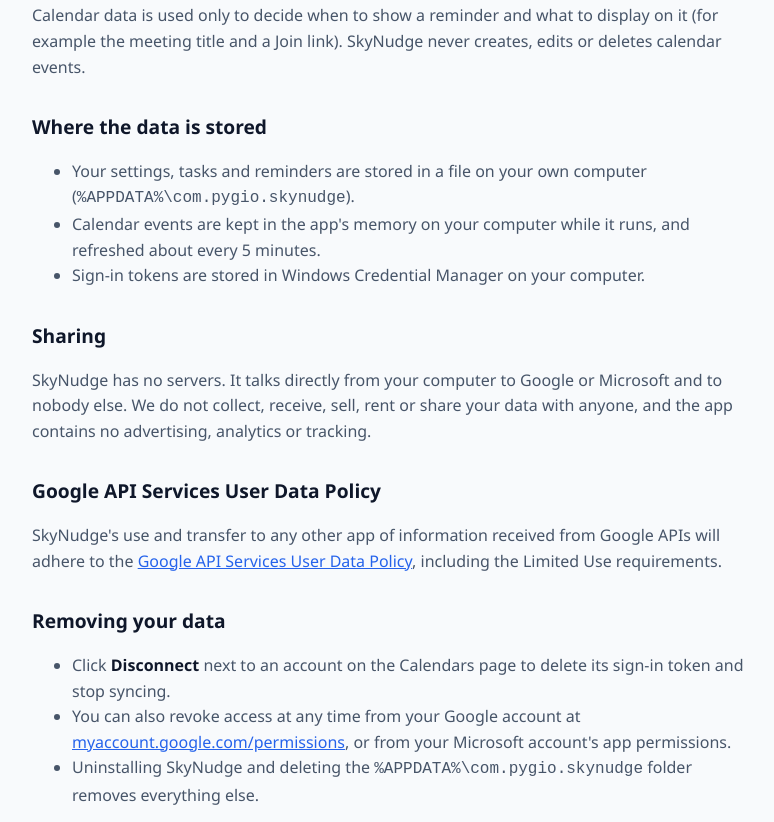
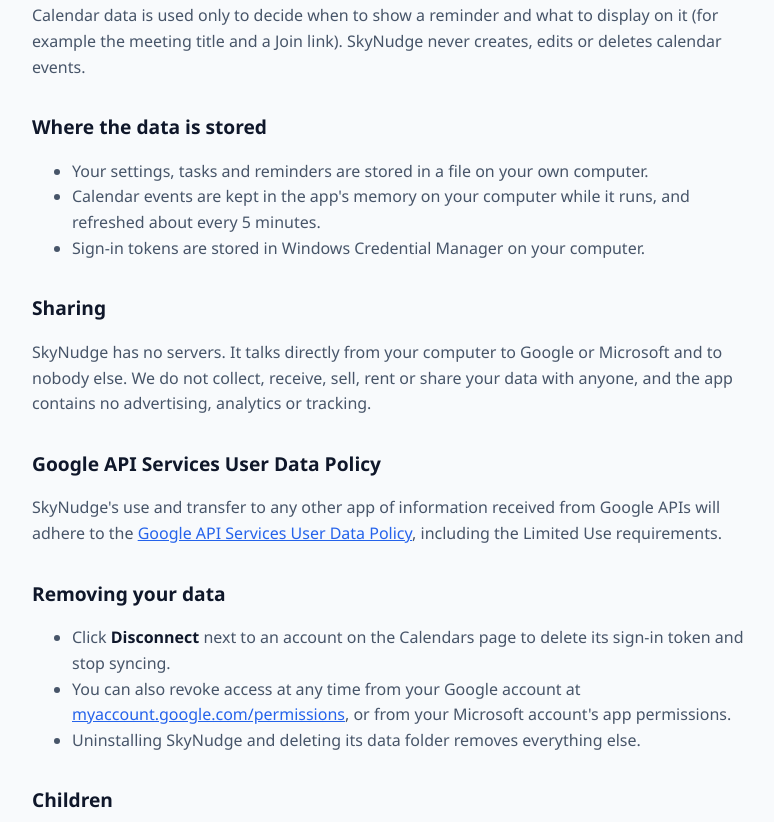
Before and after one commit to mahevarma/skynudge-site, a plain HTML site: page privacy.html in a window 1280 px wide. Shown: the part 678-1500 px from the top of the page, without its empty margins (244-1018 px from the left). Drawn offline with Linux system fonts and the light colour scheme.

Commit message:
Privacy page: drop the data folder path

```diff
--- a/privacy.html
+++ b/privacy.html
@@ -28,7 +28,7 @@
 
   <h2>Where the data is stored</h2>
   <ul>
-    <li>Your settings, tasks and reminders are stored in a file on your own computer (<code>%APPDATA%\com.pygio.skynudge</code>).</li>
+    <li>Your settings, tasks and reminders are stored in a file on your own computer.</li>
     <li>Calendar events are kept in the app's memory on your computer while it runs, and refreshed about every 5 minutes.</li>
     <li>Sign-in tokens are stored in Windows Credential Manager on your computer.</li>
   </ul>
@@ -43,7 +43,7 @@
   <ul>
     <li>Click <strong>Disconnect</strong> next to an account on the Calendars page to delete its sign-in token and stop syncing.</li>
     <li>You can also revoke access at any time from your Google account at <a href="https://myaccount.google.com/permissions">myaccount.google.com/permissions</a>, or from your Microsoft account's app permissions.</li>
-    <li>Uninstalling SkyNudge and deleting the <code>%APPDATA%\com.pygio.skynudge</code> folder removes everything else.</li>
+    <li>Uninstalling SkyNudge and deleting its data folder removes everything else.</li>
   </ul>
 
   <h2>Children</h2>
```
